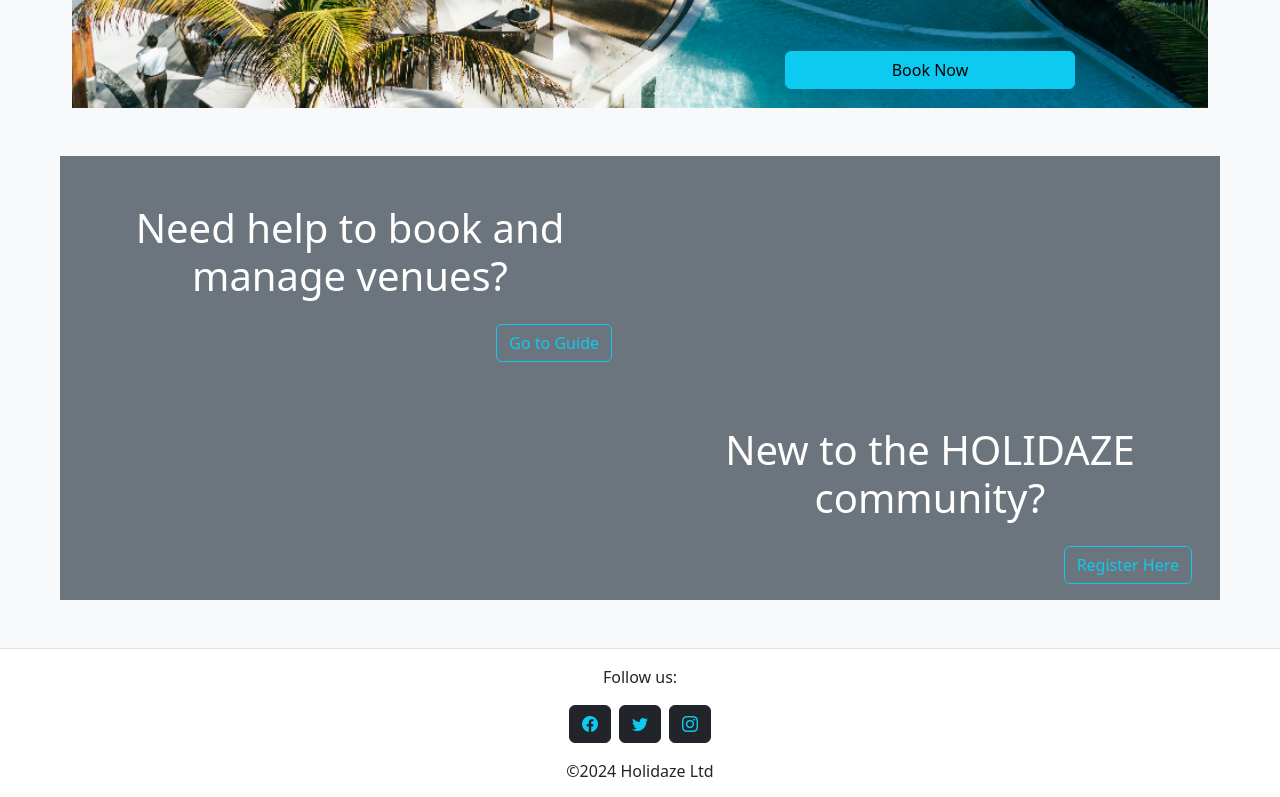
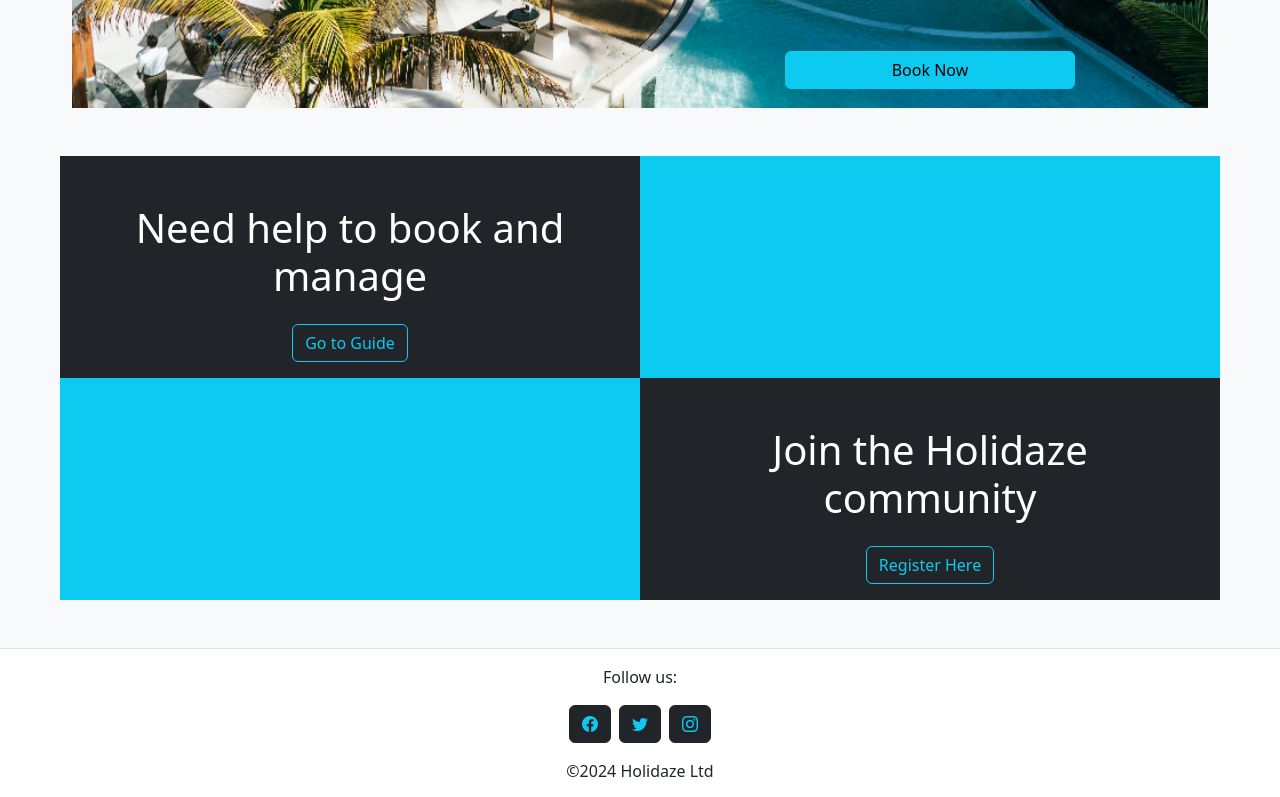
Before and after one commit to Emel-H/Holidaze-PE2, a React (Create React App) app in the folder holidaze-pe2/: page / in a window 1280 px wide. Shown: the part 610-1407 px from the top of the page. Built offline with nearby package versions, Linux system fonts and the light colour scheme.

Commit message:
Update index.js

```diff
--- a/holidaze-pe2/src/pages/index.js
+++ b/holidaze-pe2/src/pages/index.js
@@ -9,27 +9,26 @@ function Home() {
     return (
         <main>
             <Container fluid className='pt-5 my-3'>
-                <Row className="mx-md-5 mt-5 position-relative">
-                    <img className="" src={banner} alt="banner for the home page"/>
-
+                <Row className="mx-5 mt-5 position-relative">
+                    <img className="w-100" src={banner} alt="banner for the home page"/>
                     <Link className='position-absolute bottom-0 end-0 translate-middle btn btn-info w-25' to="/venues"> Book Now </Link>
                 </Row>
-                <Row className="mx-md-5 mt-5">
-                    <Col md={6} className=" bg-secondary">
-                        <h1 className="mt-5 px-5 text-white">Need help to book and manage venues? </h1>
-                        <Link className="float-end my-3 me-3 btn btn-outline-info" to="/guide">Go to Guide</Link>
+                <Row className="mx-5 mt-5">
+                    <Col md={6} className=" bg-dark">
+                        <h1 className="mt-5 px-5 text-white">Need help to book and manage </h1>
+                        <Link className="float-center my-3 btn btn-outline-info" to="/guide">Go to Guide</Link>
                     </Col>
-                    <Col md={6} className="bg-secondary">
+                    <Col md={6} className="bg-info">
                         <img className="w-100 overflow-hidden" src="" alt=""/>
                     </Col>
                 </Row>
-                <Row className="mx-md-5">
-                    <Col md={6} className=" bg-secondary">
+                <Row className="mx-5">
+                    <Col md={6} className=" bg-info">
                         <img className="w-100 overflow-hidden" src="" alt=""/>
                     </Col>
-                    <Col md={6} className="bg-secondary">
-                        <h1 className="mt-5 px-5 text-white"> New to the HOLIDAZE community?</h1>
-                        <Link className="float-end my-3 me-3 btn btn-outline-info" to="/Register">Register Here</Link>
+                    <Col md={6} className="bg-dark">
+                        <h1 className="mt-5 px-5 text-white"> Join the Holidaze community</h1>
+                        <Link className="float-center my-3 btn btn-outline-info" to="/Register">Register Here</Link>
                     </Col>
                 </Row>
             </Container>
```
